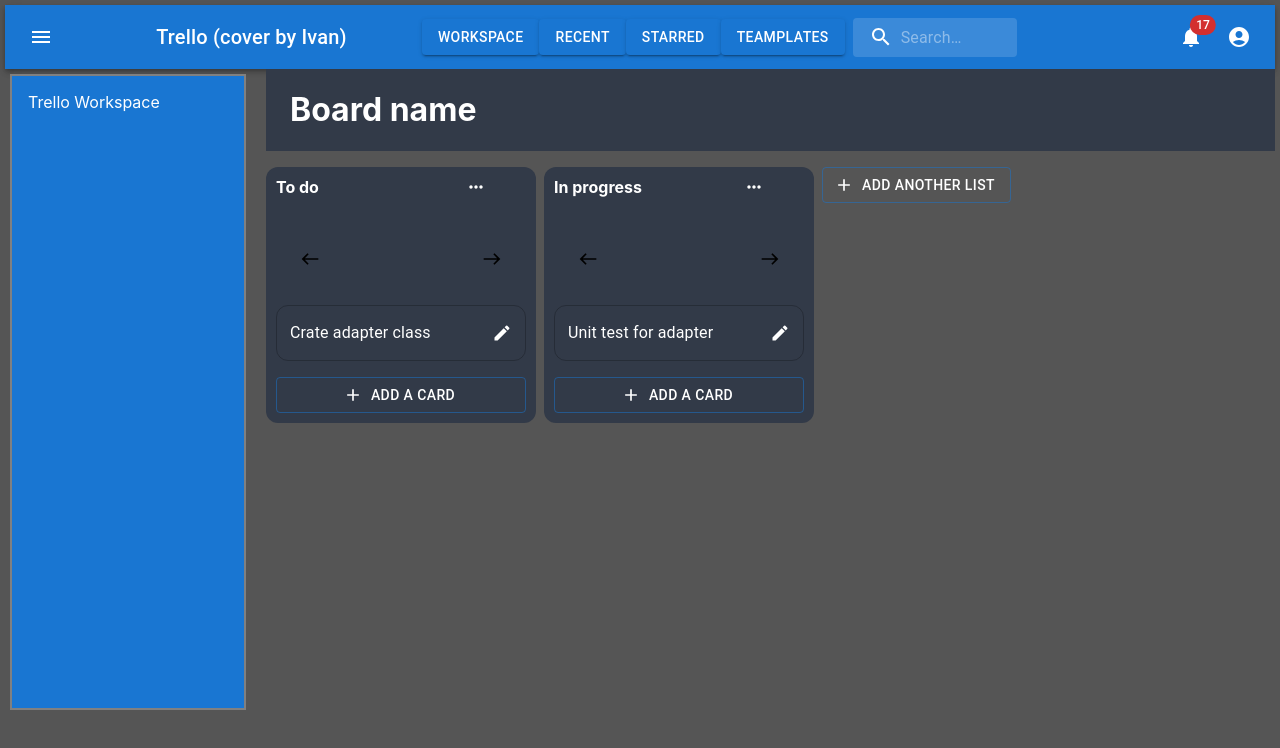
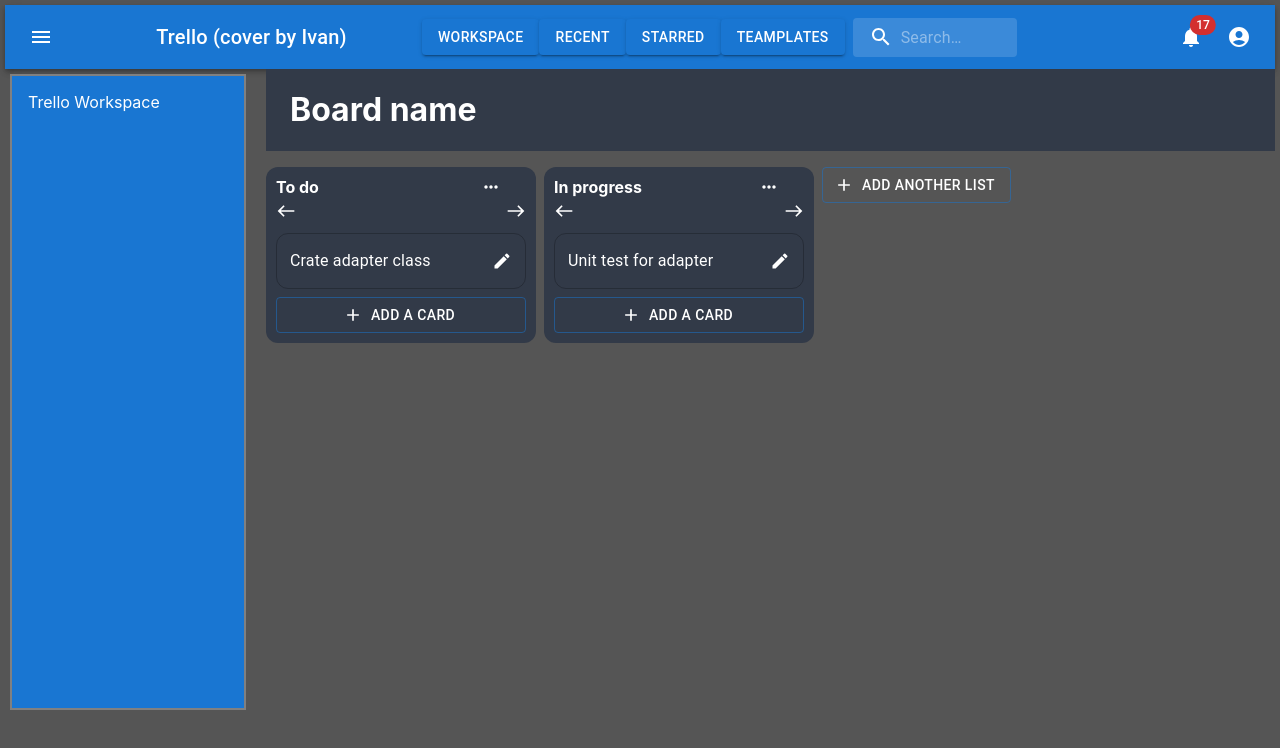
Before and after one commit to todivan/trello, a React (Create React App) app: page / in a window 1280 px wide. Shown: the top 748 px of the page. Built offline with nearby package versions, Linux system fonts and the light colour scheme.

Commit message:
Trello: navigation logic fix and desing improved

```diff
--- a/src/components/BoardContent/BoardContent.tsx
+++ b/src/components/BoardContent/BoardContent.tsx
@@ -13,7 +13,7 @@
         const newObject = {
             id: collectionOfLists.length + 1,
             name: `Name ${collectionOfLists.length + 1}`,
-            position: collectionOfLists.length,
+            position: collectionOfLists.length + 1,
             description: `Description ${collectionOfLists.length + 1}`,
         };
         setCollectionOfLists((prevList) => [...prevList, newObject]);
@@ -24,31 +24,24 @@
         };
 
     const changePosition = (listId: number, offset: number) => {
-        // Find the index of the item with the given id
         const index = collectionOfLists.findIndex((item) => item.id === listId);
 
         if (index === -1) {
-            // Item with given id not found
             return;
         }
 
-        // Update the position of the specific element by applying the offset
         const updatedList = [...collectionOfLists];
         const itemToMove = updatedList[index];
         const newPosition = itemToMove.position + offset;
 
-        // Ensure newPosition stays within bounds
-        if (newPosition < 0 || newPosition > updatedList.length -1) {
+        if (newPosition < 1 || newPosition > updatedList.length) {
             return;
         }
 
-        // Remove the item from its current position
         updatedList.splice(index, 1);
 
-        // Insert the item at the new position
         updatedList.splice(newPosition - 1, 0, itemToMove);
 
-        // Update position values of all items
         updatedList.forEach((item, i) => {
             item.position = i + 1;
         });
--- a/src/components/TaskList/ListHeader.tsx
+++ b/src/components/TaskList/ListHeader.tsx
@@ -34,7 +34,6 @@
                     minRows={1}
                     maxRows={8}
                     defaultValue={list.name}
-                    endAdornment={<MoreHorizIcon fontSize="small" onClick={openListDetails} cursor='pointer'></MoreHorizIcon>}
                     aria-describedby="outlined-weight-helper-text"
                     onKeyDown={keyPress}
                     autoFocus={true}
@@ -49,17 +48,16 @@
 
                 :
 
-                <Grid container spacing={2} sx={{ border: '0px', width:250, padding:2, cursor: 'pointer'}} >
+                <Grid container spacing={2} sx={{ border: '0px', width:250, padding:2, paddingRight:0, paddingBottom:0, cursor: 'pointer'}} >
                     <Grid xs={10}>
                         <div onClick={switchToEdit}>
                             <Box display="flex" color={"white"}><b>{list.name}</b></Box>
                         </div>
                     </Grid>
                     <Grid xs={2}>
-                        <MoreHorizIcon sx={{ cursor: 'pointer', color:'white' }} fontSize="small" onClick={openListDetails} cursor='pointer'></MoreHorizIcon>
+                        <MoreHorizIcon sx={{ cursor: 'pointer', color:'white'}} fontSize="small" onClick={openListDetails} cursor='pointer'></MoreHorizIcon>
                     </Grid>
                 </Grid>
-
             }
         </Box>
     );
--- a/src/components/TaskList/ListMoveNavigation.tsx
+++ b/src/components/TaskList/ListMoveNavigation.tsx
@@ -1,5 +1,5 @@
-import { East, Padding, West } from "@mui/icons-material";
-import { Box, Grid } from "@mui/material";
+import { East, West } from "@mui/icons-material";
+import { Box } from "@mui/material";
 import { TListMoveNavigationProps } from "../../types/CommonTypes";
 
 const ListMoveNavigation: React.FC<TListMoveNavigationProps> = ({ listId, changePosition } ) => {
@@ -12,20 +12,14 @@
       };
 
     return(
-        <Grid container spacing={2} p={2} m={1} sx={{ border: '0px', width:250, cursor: 'pointer'}} >
-            <Grid xs={2}>
-                <Box onClick={handleClickLeft}>
-                    <West fontSize="small" cursor='pointer'></West>
-                </Box>
-            </Grid>
-            <Grid xs={8}>
-            </Grid>
-            <Grid xs={2}>
-                <Box onClick={handleClickRight}>
-                    <East fontSize="small" cursor='pointer'></East>
-                </Box>
-            </Grid>
-        </Grid>
+        <Box display="flex" justifyContent="space-between" padding={0} margin-top={0} color={'white'}>
+            <Box textAlign="left" onClick={handleClickLeft}>
+                <West fontSize="small" cursor='pointer'></West>
+            </Box>
+            <Box textAlign="right" onClick={handleClickRight}>
+                <East fontSize="small" cursor='pointer'></East>
+            </Box>
+        </Box>
     );
 }
 
--- a/src/components/TaskList/TasksList.tsx
+++ b/src/components/TaskList/TasksList.tsx
@@ -27,9 +27,11 @@
     return(
         <TaskProvider>
             <Box borderRadius={3} sx={{ bgcolor:'#323a48', padding: '10px' }}>
-                <Stack spacing={2}>
-                    <ListHeader list={list} updateList={updateList}/>
-                    <ListMoveNavigation listId={list.id} changePosition={changePosition}/>
+                <Stack spacing={1}>
+                    <Box>
+                        <ListHeader list={list} updateList={updateList}/>
+                        <ListMoveNavigation listId={list.id} changePosition={changePosition}/>
+                    </Box>
 
                     {collectionOfTasks.filter(x => x.listId === list.id).map((item) => (
                         <Task key={item.id} task={item} updateTask={updateTask} />
--- a/src/context/ListsContext.tsx
+++ b/src/context/ListsContext.tsx
@@ -7,8 +7,8 @@
 
 export const ListProvider: React.FC<{children: React.ReactNode}> = ({ children }) => {
    const [collectionOfLists, setCollectionOfLists] = useState<TList[]>([
-     { id: 1, name: 'To do', position: 0, description: 'Task that shoul be done' },
-     { id: 2, name: 'In progress', position: 1, description: 'On going tasks' },
+     { id: 1, name: 'To do', position: 1, description: 'Task that shoul be done' },
+     { id: 2, name: 'In progress', position: 2, description: 'On going tasks' },
    ]);
 
   return (
```
